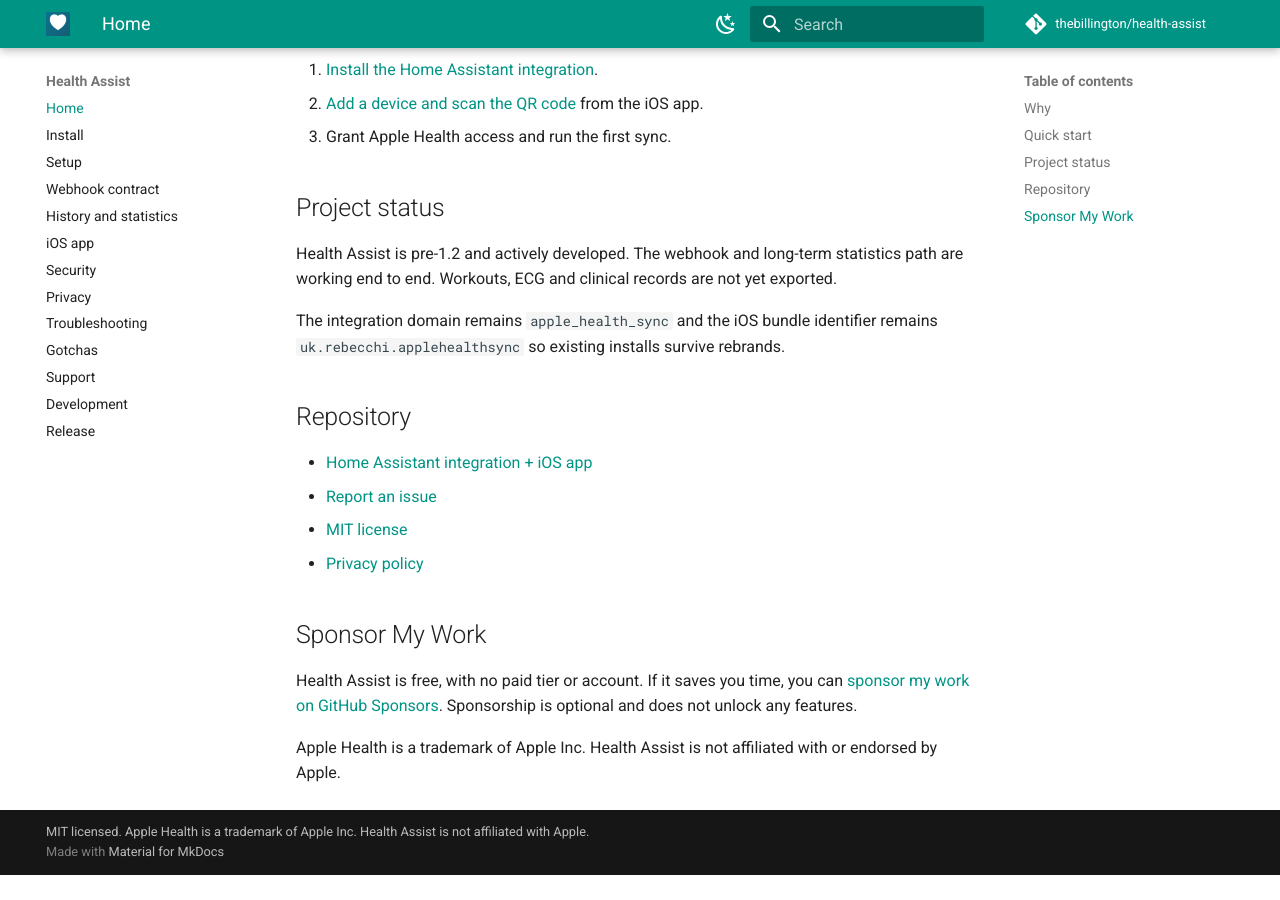
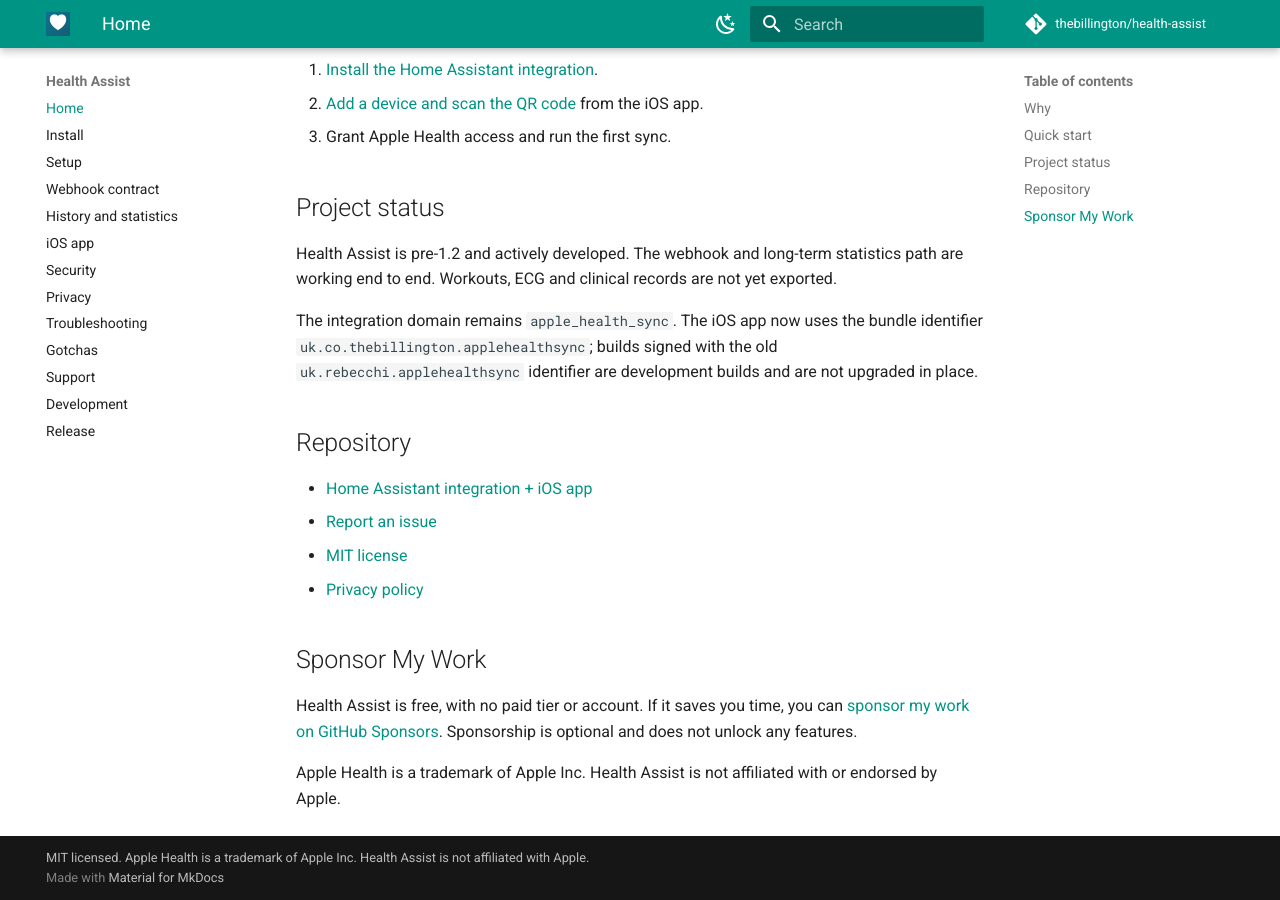
Before and after one commit to thebillington/health-assist, an MkDocs documentation site: the page built from docs/index.md, in a window 1280 px wide and 900 px high, scrolled down 2340 px. Built offline with MkDocs 1.6.1 and Material for MkDocs 9.7.7, drawn with Linux system fonts in a browser that asks for light colours; comment, search, counter and statistics services are not loaded; before the commit the page ends 3215 px from its top, so only the background shows below that.

Commit message:
Use uk.co.thebillington bundle ID and target iPhone only

```diff
--- a/docs/index.md
+++ b/docs/index.md
@@ -34,8 +34,10 @@ Health Assist is pre-1.2 and actively developed. The webhook and long-term
 statistics path are working end to end. Workouts, ECG and clinical records are
 not yet exported.
 
-The integration domain remains `apple_health_sync` and the iOS bundle identifier
-remains `uk.rebecchi.applehealthsync` so existing installs survive rebrands.
+The integration domain remains `apple_health_sync`. The iOS app now uses the
+bundle identifier `uk.co.thebillington.applehealthsync`; builds signed with the
+old `uk.rebecchi.applehealthsync` identifier are development builds and are not
+upgraded in place.
 
 ## Repository
 
```
Also changed, not shown: appstore/README.md (+5 -7 lines), docs/development.md (+2 -1 lines), docs/release.md (+4 -5 lines), ios/README.md (+2 -2 lines), 6 other files.
